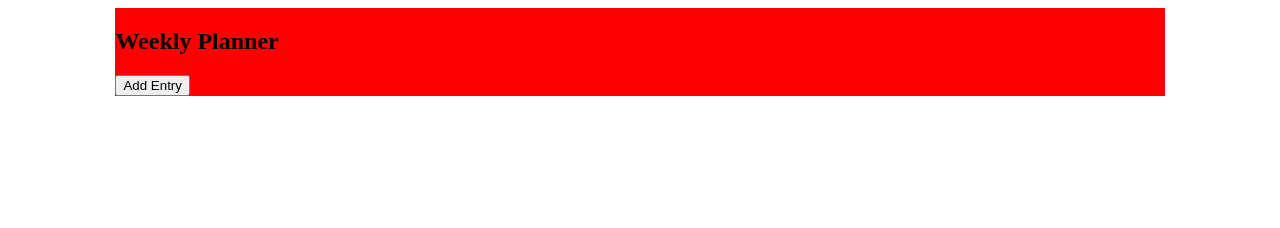
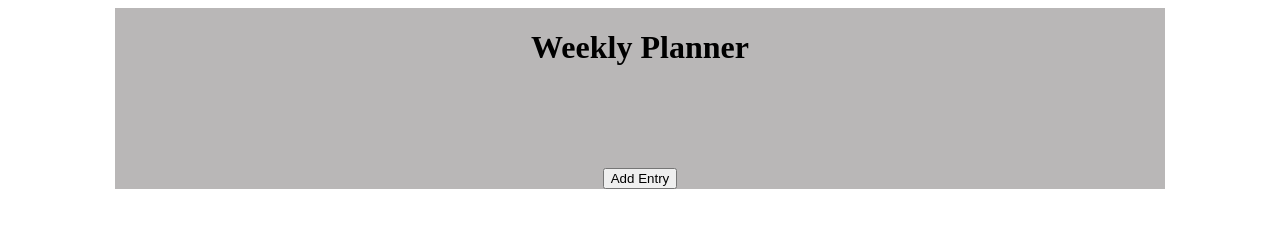
Before and after one commit to MohamadAlsyouf/week-planner, a website: page index.html in a window 1280 px wide. Drawn offline with Linux system fonts and the light colour scheme.

Commit message:
modified css

```diff
--- a/index.html
+++ b/index.html
@@ -10,13 +10,13 @@
 
 <body>
   <div class="container">
-    <div class="row">
+    <div class="row header justify-center">
       <div class="full-column">
-        <div class="header">
-          <h2> Weekly Planner </h2>
-        </div>
-        <button type="button" class="add-entry-btn">Add Entry</button>
+        <h1> Weekly Planner </h1>
       </div>
+    </div>
+    <div class="row justify-center">
+      <button type="button" class="add-entry-btn">Add Entry</button>
     </div>
   </div>
   <script src="main.js"></script>
--- a/styles.css
+++ b/styles.css
@@ -1,7 +1,7 @@
 .container {
   width: 83%;
   margin: auto;
-  background-color: red;
+  background-color: rgb(185, 183, 183);
 }
 
 .row {
@@ -12,6 +12,18 @@
   width: 100%;
 }
 
+.justify-center {
+  justify-content: center;
+}
+
 h2 {
   text-align: center;
 }
+
+.header {
+
+}
+
+.add-entry-btn {
+  margin-top: 10vh;
+}
```
